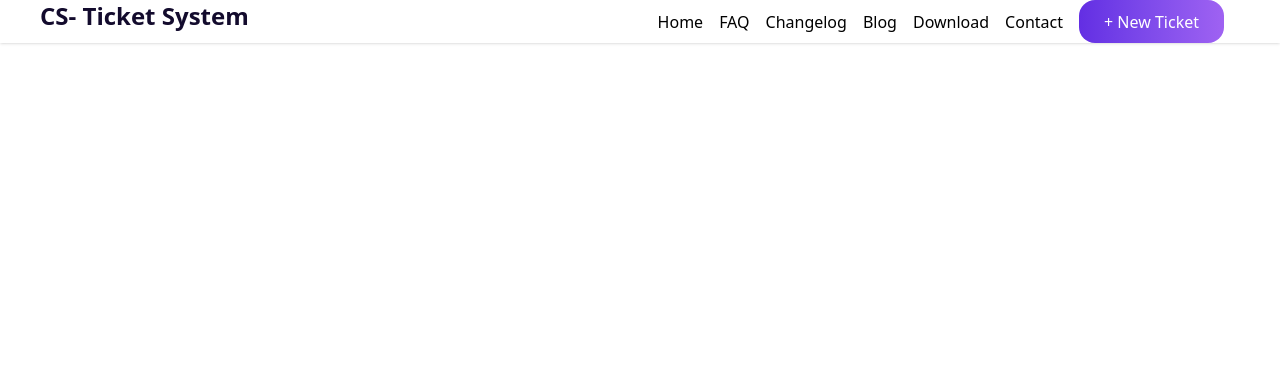
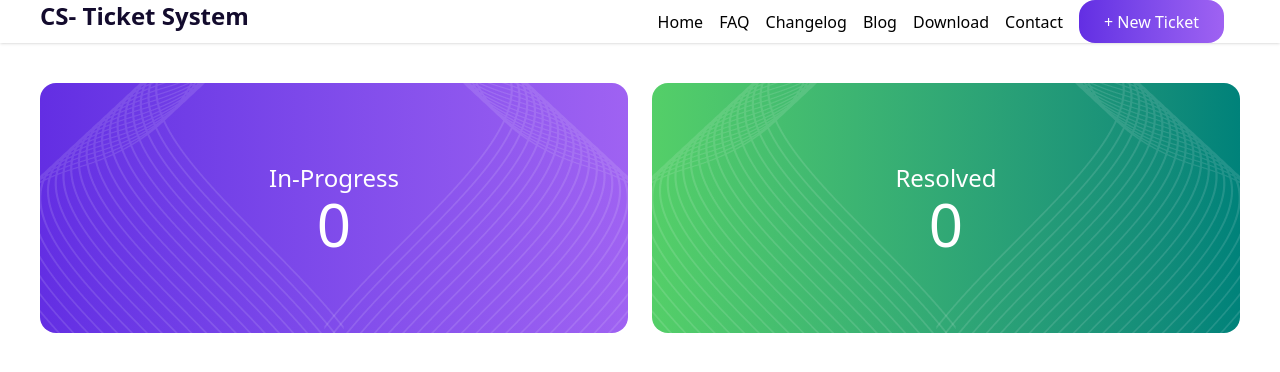
Before and after one commit to Palashdada/a-7, a React (Vite) app: page / in a window 1280 px wide. Shown: the top 372 px of the page. Built offline with nearby package versions, Linux system fonts and the light colour scheme.

Commit message:
hirrodone

```diff
--- a/src/App.jsx
+++ b/src/App.jsx
@@ -1,10 +1,12 @@
 import "./App.css";
+import Hirro from "./Componnet/Hirro";
 import Navbar from "./Componnet/Navbar";
 
 function App() {
   return (
     <>
       <Navbar></Navbar>
+      <Hirro></Hirro>
     </>
   );
 }
--- /dev/null
+++ b/src/Componnet/Hirro.jsx
@@ -0,0 +1,24 @@
+import React from "react";
+import img from "../assets/vector1.png";
+
+const Hirro = () => {
+  return (
+    <div className="w-[1200px] mx-auto flex gap-6 mt-10">
+      <div className="w-[708px] h-[250px] bg-gradient-to-r from-[#632EE3] to-[#9F62F2]  items-center text-center flex flex-col justify-center rounded-2xl text-2xl text-white  relative ">
+        <img className=" absolute left-0 " src={img} alt="" />
+        <img className="absolute  scale-x-[-1] right-0  " src={img} alt="" />
+
+        <h1 className="text-2xl">In-Progress</h1>
+        <p className=" text-6xl ">0</p>
+      </div>
+      <div className="w-[708px] h-[250px] bg-gradient-to-r from-[#54CF68] to-[#00827A]  items-center text-center flex flex-col justify-center rounded-2xl text-2xl text-white relative ">
+        <img className=" absolute left-0 " src={img} alt="" />
+        <img className="absolute  scale-x-[-1] right-0  " src={img} alt="" />
+        <h1 className="text-2xl">Resolved</h1>
+        <p className=" text-6xl ">0</p>
+      </div>
+    </div>
+  );
+};
+
+export default Hirro;
```
